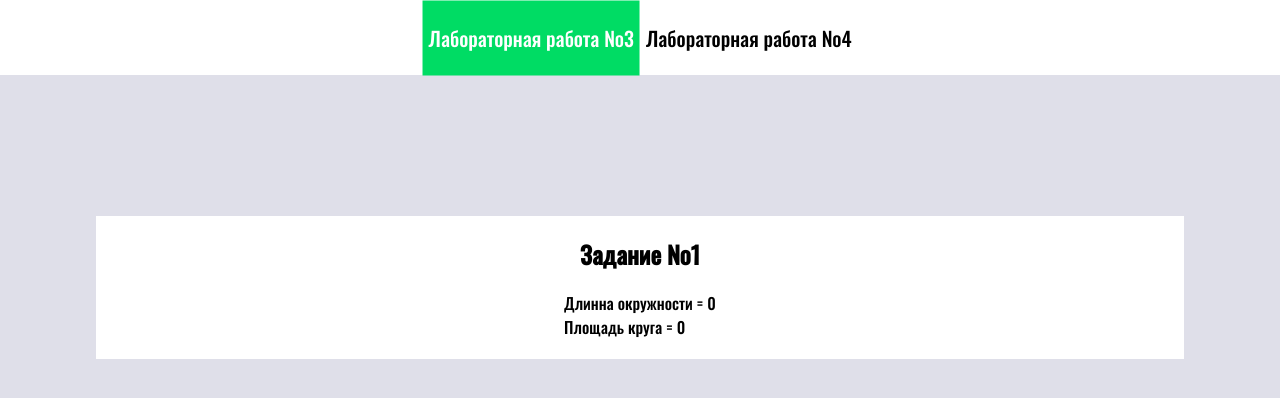
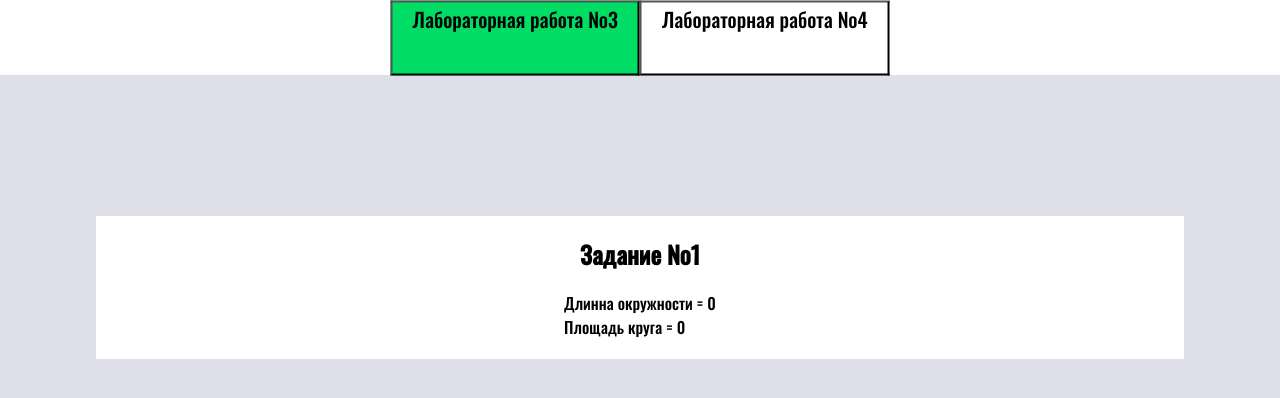
Before and after one commit to xXReCreatorXx/kiriakow_isp21_a, a PHP site: page /page/lab3/one.php in a window 1280 px wide. Shown: the top 398 px of the page. Run offline with PHP 8.4, Linux system fonts and the light colour scheme; data that the repository does not hold is empty.

Commit message:
Update one.css

```diff
--- a/page/lab3/one.css
+++ b/page/lab3/one.css
@@ -32,17 +32,29 @@
     }
 
         .header_menu_button {
+            display: flex;
+            justify-content: center;
             height: 75px;
+            padding-left: 20px;
+            padding-right: 20px;
             font-size: 20px;
-            color: rgb(0, 0, 0);
             background-color: rgba(0, 0, 0, 0);
-            border: none;
+            user-select: none;
         }
 
         .button_activ {
             background-color: rgb(0,220,100);
-            color: rgb(255, 255, 255);
         }
+
+            .link{
+                text-decoration: none;
+                color: rgb(0, 0, 0);
+                margin: auto;
+            }
+
+                .link_activ {
+                    color: rgb(255, 255, 255);
+                }
 
 .content {
     height: 50%;
```
